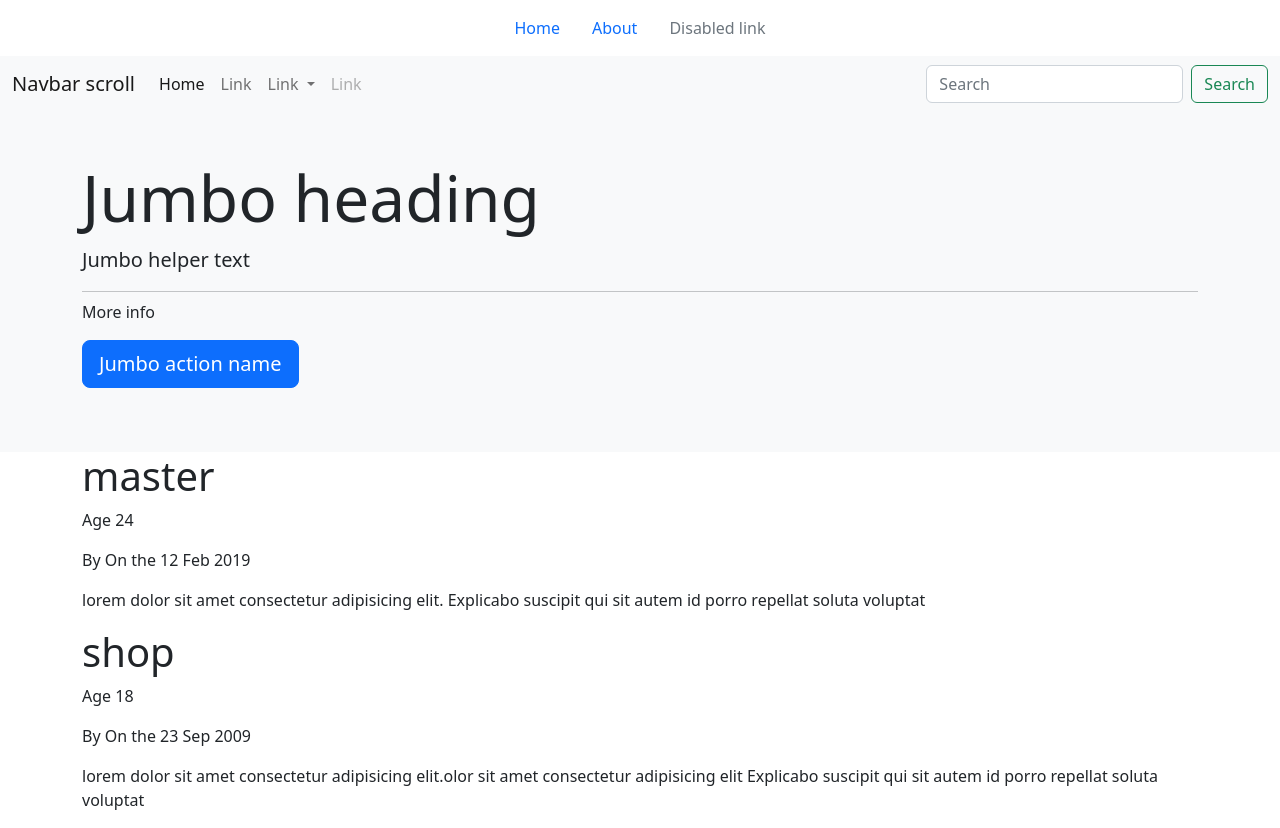
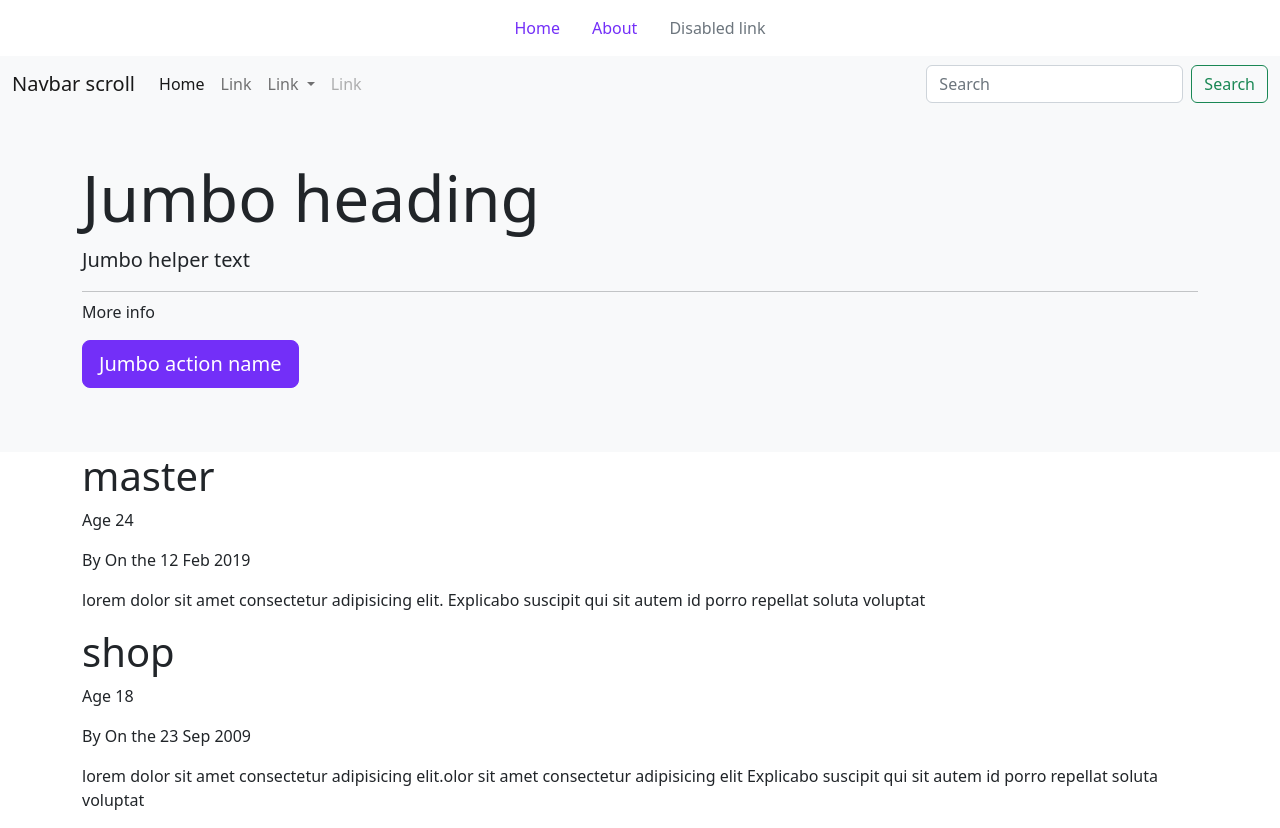
Before and after one commit to dmcginley/blog_django_bootstrap5_project4, a Django app: page / in a window 1280 px wide. Run offline with Django 4.2, Linux system fonts and the light colour scheme; some libraries are stand-ins or nearby versions.

Commit message:
feat: chang basic color with webpack to css file

```diff
--- a/bootstrap_project/src/sass/index.scss
+++ b/bootstrap_project/src/sass/index.scss
@@ -1 +1,42 @@
+// Custom.scss
+
+// Include any default variable overrides here (though functions won't be available)
+
+
+// changed default colors
+$blue: #176ef0;
+$indigo: #732ff8;
+$purple: #4f2d8f;
+$pink: #d63384;
+$red: #f54153;
+$orange: #fd7e14;
+$yellow: #ffd452;
+$green: #198754;
+$teal: #20c997;
+$cyan: #0dcaf0;
+
+$gray-800: #343a40;
+
+// theme-color-variables
+$primary: $indigo;
+$secondary: $purple;
+$dark: $gray-800;
+$warning: $yellow;
+
+
 @import "bootstrap/scss/bootstrap";
+
+// Then add additional custom code here
+
+/* ----------------
+        1. flex container
+    ---------------- */
+// flex container that centers the form
+.flex-container {
+    display: flex;
+    align-items: center;
+    height: 100vh;
+    padding-top: 40px;
+    padding-bottom: 40px;
+    background-color: #f5f5f5;
+}
```
Also changed, not shown: django_project/library/static/library/css/index.css.
